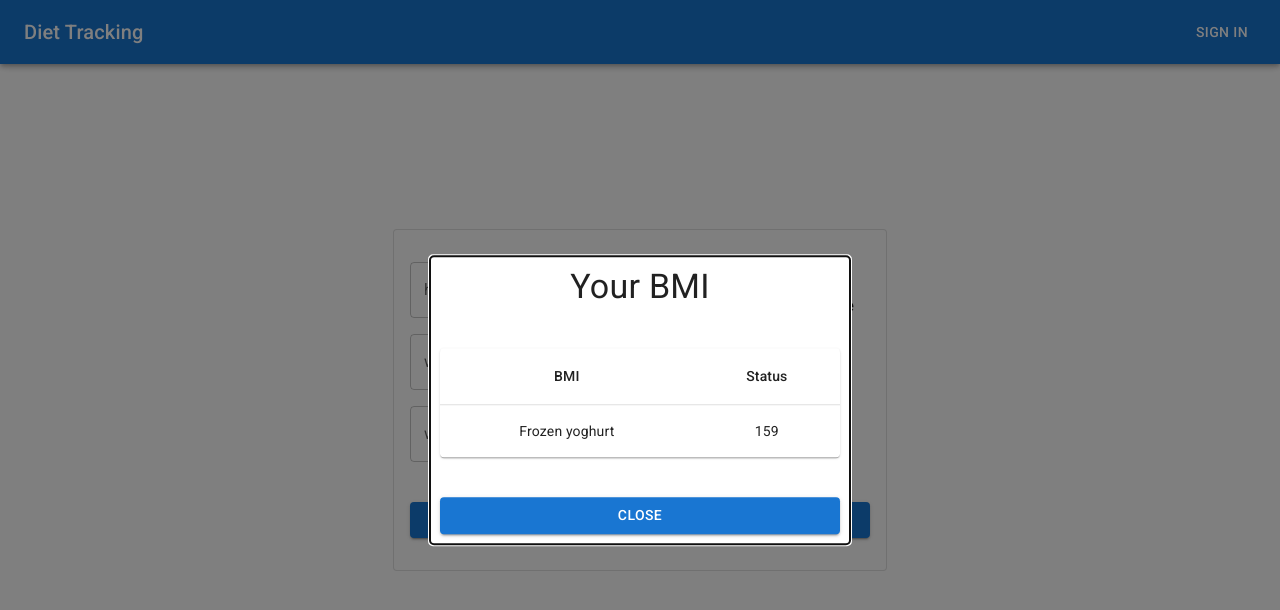
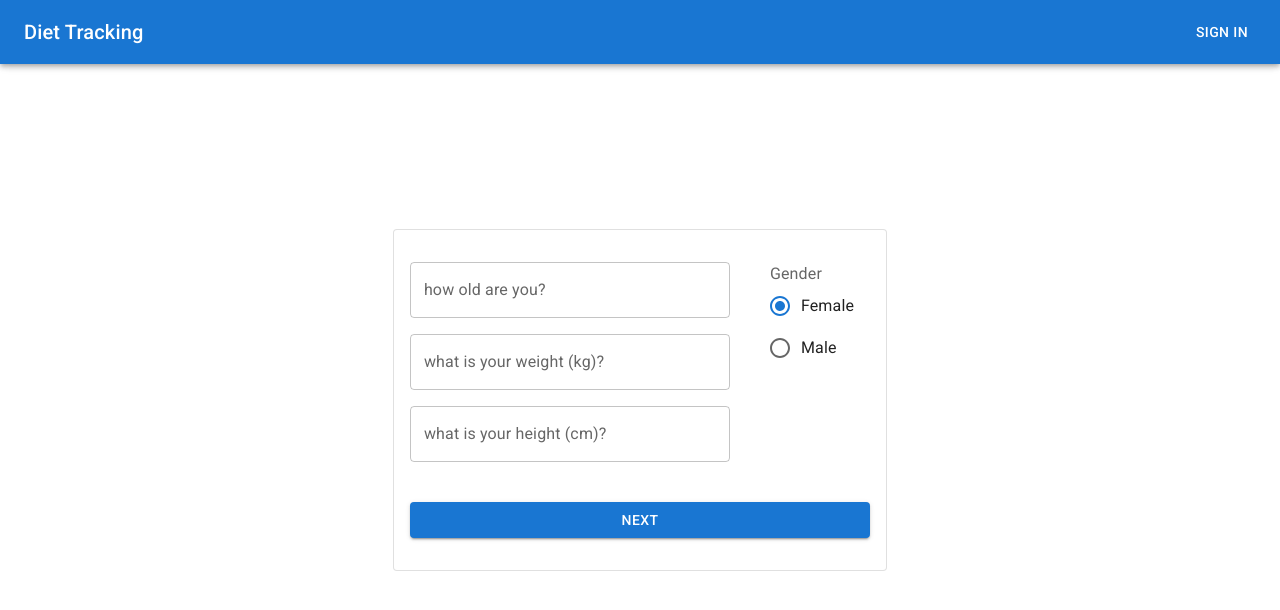
Before and after one commit to joheee/DietTrackingFrontend, a React (Vite) app: page /bmi in a window 1280 px wide. Shown: the top 610 px of the page. Built offline with nearby package versions, Linux system fonts and the light colour scheme.

Commit message:
finishing bmi ui

```diff
--- a/src/page/bmi/BmiPresenter.tsx
+++ b/src/page/bmi/BmiPresenter.tsx
@@ -23,7 +23,7 @@ export default function BmiPresenter({ prop }: BmiPagePresenterInterface) {
       justifyContent="center"
       sx={{ minHeight: "100vh", minWidth: "100vw" }}
     >
-      {prop.bmiModal ? null : <BmiModal prop={prop} />}
+      {!prop.bmiModal ? null : <BmiModal prop={prop} />}
       <NavigationComponent />
       <Card variant="outlined">
         <Stack spacing={5} paddingY={4} paddingX={2}>
```
Also changed, not shown: src/page/bmi/modals/BmiModal.tsx (+6 -3 lines).
